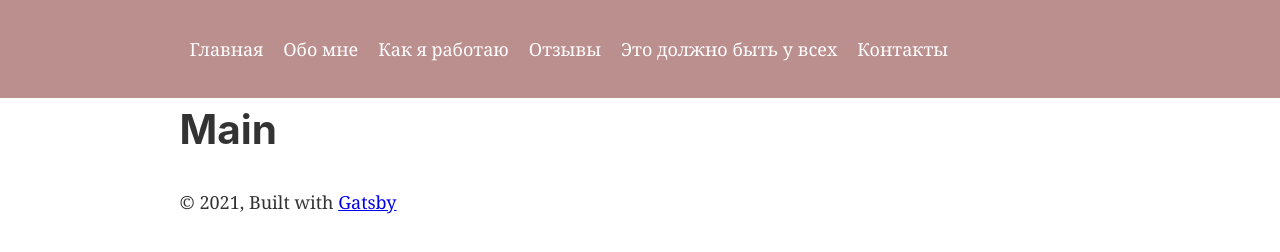
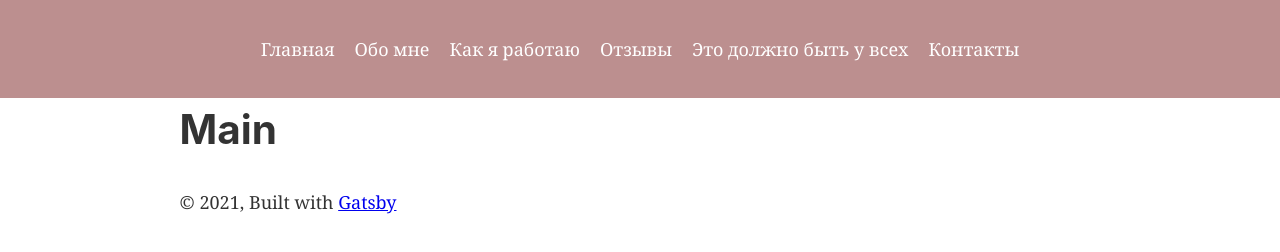
Before and after one commit to Fesmofet/gatsbyMV, a Gatsby site: page / in a window 1280 px wide. Built offline with nearby package versions, Linux system fonts and the light colour scheme; Gatsby itself is replaced by a stand-in of ours.

Commit message:
fix header

```diff
--- a/src/components/header.js
+++ b/src/components/header.js
@@ -29,7 +29,8 @@ const Header = ({ siteTitle }) => {
         margin: `0 auto`,
         maxWidth: 960,
         padding: `1.45rem 1.0875rem`,
-        display: "flex"
+        display: `flex`,
+        justifyContent: `center`
       }}
     >
         {menu.map(menuItem => (
```
